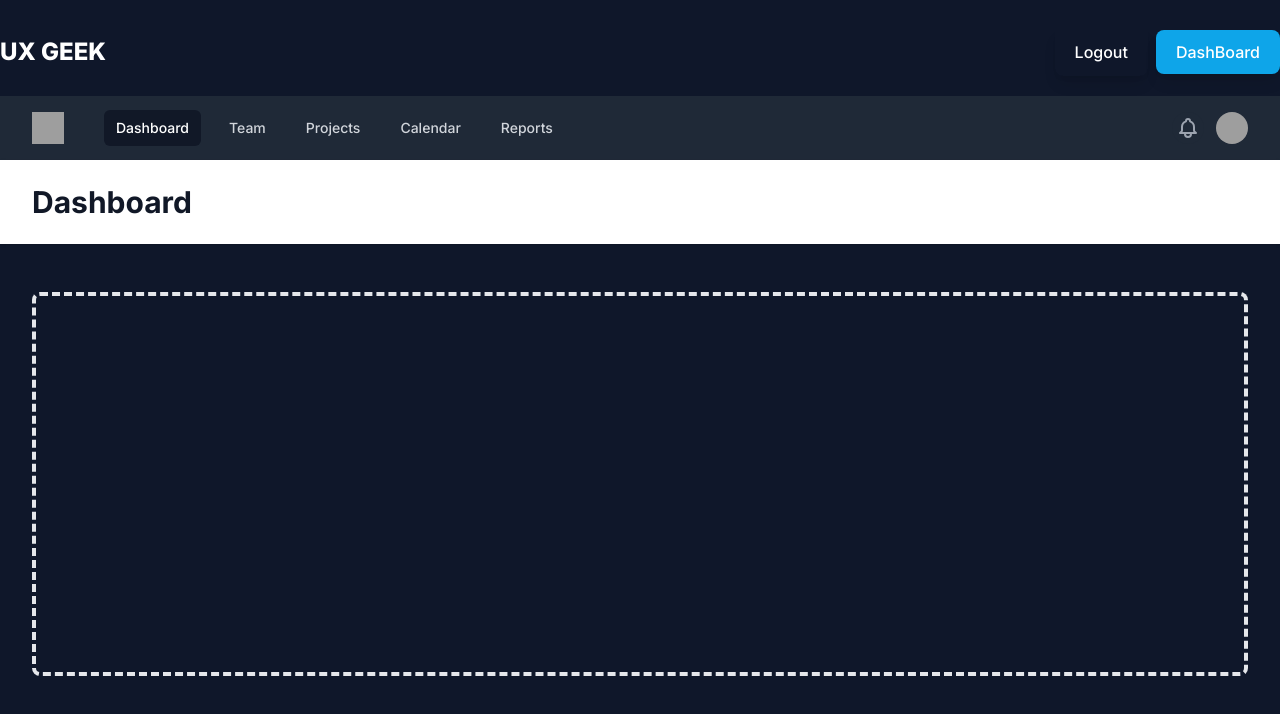
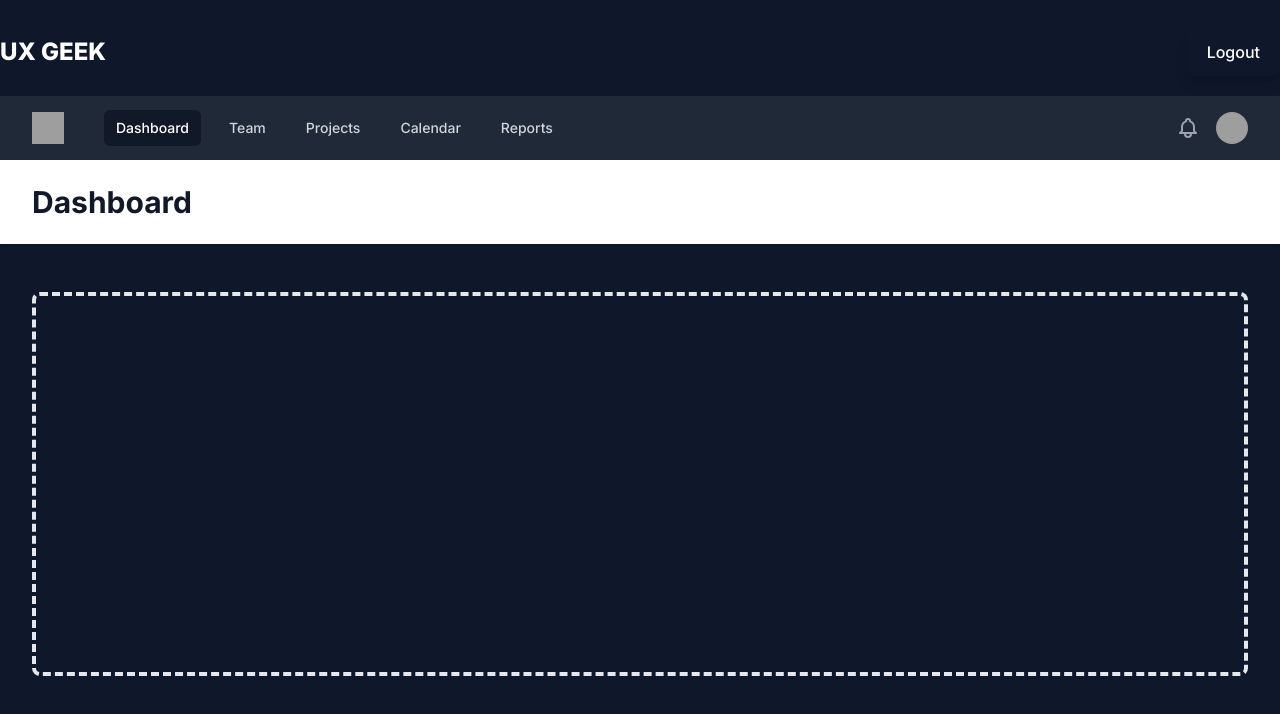
Before and after one commit to cnaallotey/vue-auth, a Vue app: page /dashboard in a window 1280 px wide. Shown: the top 714 px of the page. Built offline with nearby package versions, Linux system fonts and the light colour scheme; no server answers; sample sign-in values are in the browser's storage; grey boxes are pictures that could not be loaded.

Commit message:
remove dashboard button from navbar

```diff
--- a/src/components/navbar.vue
+++ b/src/components/navbar.vue
@@ -27,7 +27,7 @@
               Logout
             </button>
             <router-link
-              v-if="$store.state.user"
+              v-if="$store.state.user && $route.name === 'Home'"
               to="/dashboard"
               class="text-base font-medium px-5 py-3 bg-sky-500 text-white shadow-lg hover:shadow-xl hover:bg-sky-600 rounded-lg"
               >DashBoard
@@ -42,6 +42,7 @@
 <script>
 import { useStore } from "vuex";
 import { onBeforeMount } from "vue";
+import router from "../main";
 
 export default {
   setup() {
@@ -51,5 +52,6 @@ export default {
       store.dispatch("fetchUser");
     });
   },
+  computed: {},
 };
 </script>
```
